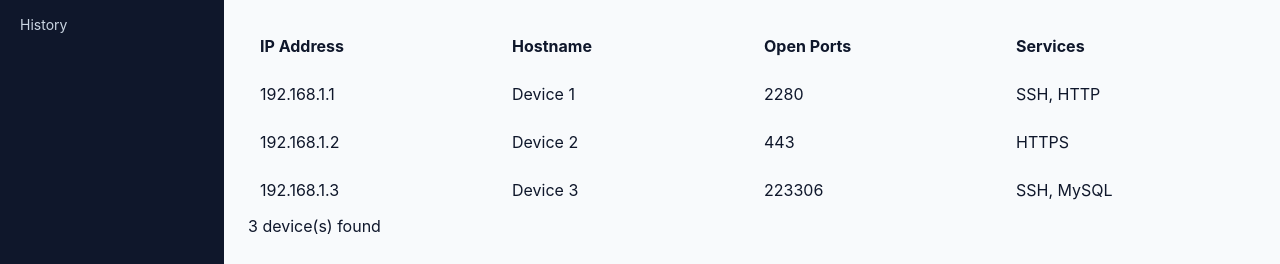
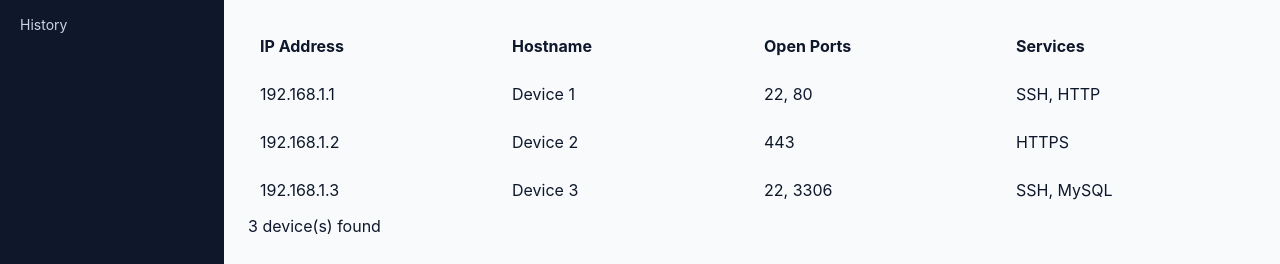
Before and after one commit to jamesg8025/netsecure, a React (Vite) app in the folder frontend/: page /devices in a window 1280 px wide. Shown: the part 181-445 px from the top of the page. Built offline with nearby package versions, Linux system fonts and the light colour scheme; no server answers.

Commit message:
Apply suggestion from @jamesg8025
Co-authored-by: James Gonzalez <96149825+jamesg8025@users.noreply.github.com>

```diff
--- a/frontend/src/pages/DevicesPage.tsx
+++ b/frontend/src/pages/DevicesPage.tsx
@@ -50,7 +50,7 @@ function DevicesPage() {
                 <tr key={device.ip}>
                   <td style={{ padding: '12px' }}>{device.ip}</td>
                   <td style={{ padding: '12px' }}>{device.Hostname}</td>
-                  <td style={{ padding: '12px' }}>{device.ports}</td>
+                  <td style={{ padding: '12px' }}>{device.ports.join(', ')}</td>
                   <td style={{ padding: '12px' }}>{device.Services.join(', ')}</td>
                 </tr>
               ))}
```
